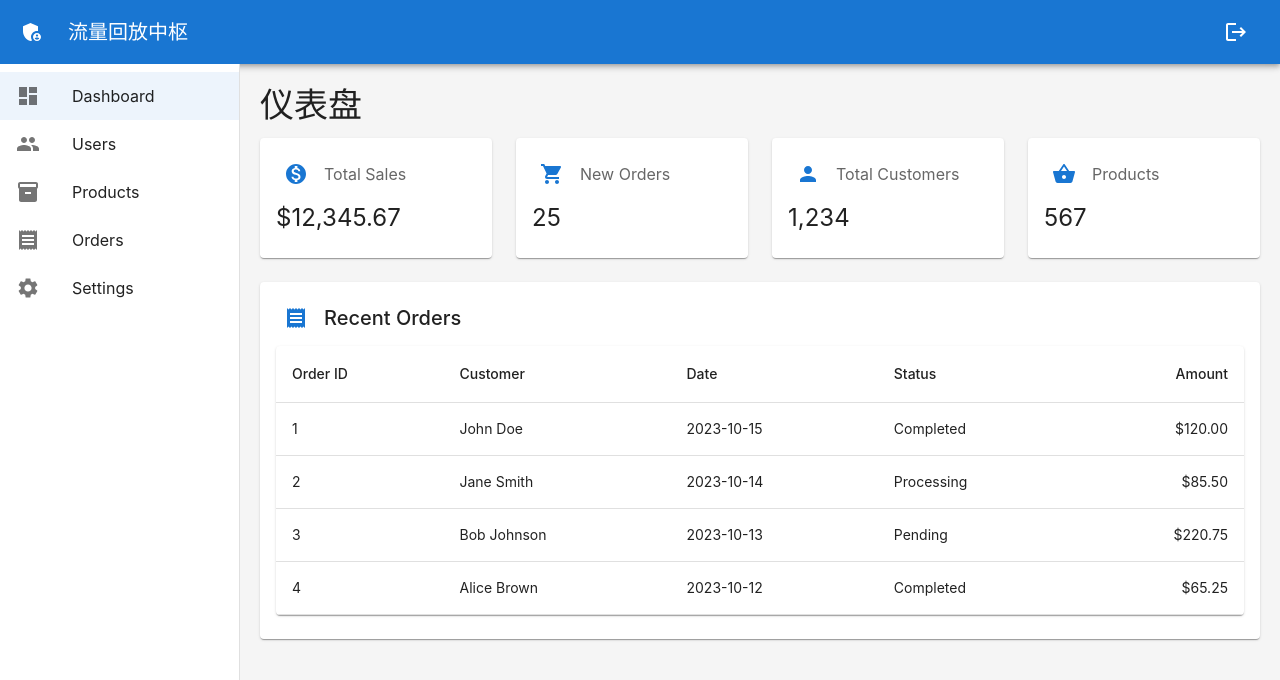
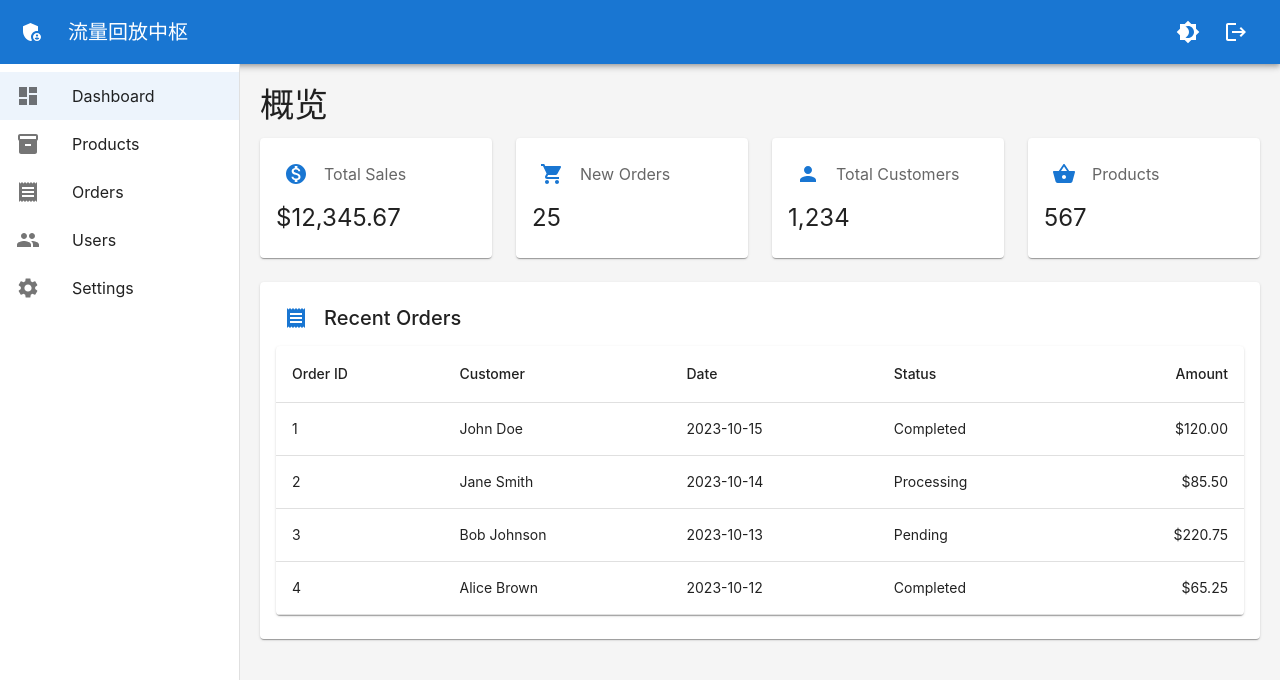
Before and after one commit to YongShuaiJi/auto-insight, a React (Vite) app: page / in a window 1280 px wide. Shown: the top 680 px of the page. Built offline with nearby package versions, Linux system fonts and the light colour scheme.

Commit message:
ai code 深色、浅色模式切换

```diff
--- a/src/components/Header.tsx
+++ b/src/components/Header.tsx
@@ -3,12 +3,16 @@ import {
   AppBar,
   IconButton,
   Toolbar,
-  Typography
+  Typography,
+  Tooltip
 } from "@mui/material";
 import {
   AdminPanelSettings as AdminPanelSettingsIcon,
-  Logout as LogoutIcon
+  Logout as LogoutIcon,
+  Brightness4 as DarkModeIcon,
+  Brightness7 as LightModeIcon
 } from '@mui/icons-material';
+import { useThemeMode } from '../theme/ThemeModeContext';
 
 interface HeaderProps {
   title?: string;
@@ -19,6 +23,9 @@ const Header: React.FC<HeaderProps> = ({
   title = "Admin Dashboard",
   onLogout = () => console.log("Logout clicked")
 }) => {
+  // Get theme mode and toggle function
+  const { mode, toggleColorMode } = useThemeMode();
+
   return (
     <AppBar position="static">
       <Toolbar>
@@ -33,6 +40,11 @@ const Header: React.FC<HeaderProps> = ({
         <Typography variant="h6" component="div" sx={{ flexGrow: 1 }}>
           {title}
         </Typography>
+        <Tooltip title={mode === 'light' ? 'Switch to dark mode' : 'Switch to light mode'}>
+          <IconButton color="inherit" onClick={toggleColorMode} sx={{ mr: 1 }}>
+            {mode === 'light' ? <DarkModeIcon /> : <LightModeIcon />}
+          </IconButton>
+        </Tooltip>
         <IconButton color="inherit" aria-label="logout" onClick={onLogout}>
           <LogoutIcon />
         </IconButton>
--- a/src/pages/Dashboard.tsx
+++ b/src/pages/Dashboard.tsx
@@ -27,7 +27,7 @@ const Dashboard: React.FC<DashboardProps> = ({ recentOrders = [] }) => {
   return (
     <>
       <Typography variant="h4" gutterBottom>
-        仪表盘
+        概览
       </Typography>
 
       <Grid container spacing={3}>
--- a/src/routes/index.tsx
+++ b/src/routes/index.tsx
@@ -31,13 +31,6 @@ const routes: Route[] = [
     component: Dashboard
   },
   {
-    id: 'users',
-    path: '/users',
-    label: 'Users',
-    icon: <PeopleIcon />,
-    component: Users
-  },
-  {
     id: 'products',
     path: '/products',
     label: 'Products',
@@ -50,6 +43,13 @@ const routes: Route[] = [
     label: 'Orders',
     icon: <ReceiptIcon />,
     component: Orders
+  },
+  {
+    id: 'users',
+    path: '/users',
+    label: 'Users',
+    icon: <PeopleIcon />,
+    component: Users
   },
   {
     id: 'settings',
--- /dev/null
+++ b/src/theme/ThemeModeContext.tsx
@@ -0,0 +1,15 @@
+import React, { createContext, useContext } from 'react';
+
+// Create context for theme mode
+export interface ThemeModeContextType {
+  toggleColorMode: () => void;
+  mode: 'light' | 'dark';
+}
+
+export const ThemeModeContext = createContext<ThemeModeContextType>({
+  toggleColorMode: () => {},
+  mode: 'light',
+});
+
+// Hook to use theme mode
+export const useThemeMode = () => useContext(ThemeModeContext);
--- a/src/theme/index.tsx
+++ b/src/theme/index.tsx
@@ -1,6 +1,7 @@
 import { createTheme, ThemeProvider } from '@mui/material/styles';
 import CssBaseline from '@mui/material/CssBaseline';
-import React, { createContext, useContext, useMemo, useState } from 'react';
+import React, { useEffect, useMemo, useState } from 'react';
+import { ThemeModeContext } from './ThemeModeContext';
 
 // Define theme colors
 const lightThemeColors = {
@@ -45,16 +46,6 @@ const darkThemeColors = {
   },
 };
 
-// Create context for theme mode
-interface ThemeModeContextType {
-  toggleColorMode: () => void;
-  mode: 'light' | 'dark';
-}
-
-export const ThemeModeContext = createContext<ThemeModeContextType>({
-  toggleColorMode: () => {},
-  mode: 'light',
-});
 
 // Theme provider component
 interface ThemeProviderWrapperProps {
@@ -62,7 +53,25 @@ interface ThemeProviderWrapperProps {
 }
 
 export const ThemeProviderWrapper: React.FC<ThemeProviderWrapperProps> = ({ children }) => {
-  const [mode, setMode] = useState<'light' | 'dark'>('light');
+  // Get initial color scheme from browser preference
+  const prefersDarkMode = window.matchMedia && window.matchMedia('(prefers-color-scheme: dark)').matches;
+  const [mode, setMode] = useState<'light' | 'dark'>(prefersDarkMode ? 'dark' : 'light');
+
+  // Listen for changes in color scheme preference
+  useEffect(() => {
+    const mediaQuery = window.matchMedia('(prefers-color-scheme: dark)');
+    const handleChange = (e: MediaQueryListEvent) => {
+      setMode(e.matches ? 'dark' : 'light');
+    };
+
+    // Add event listener
+    mediaQuery.addEventListener('change', handleChange);
+
+    // Clean up
+    return () => {
+      mediaQuery.removeEventListener('change', handleChange);
+    };
+  }, []);
 
   const colorMode = useMemo(
     () => ({
@@ -136,7 +145,4 @@ export const ThemeProviderWrapper: React.FC<ThemeProviderWrapperProps> = ({ chil
   );
 };
 
-// Hook to use theme mode
-export const useThemeMode = () => useContext(ThemeModeContext);
-
 export default ThemeProviderWrapper;
```
